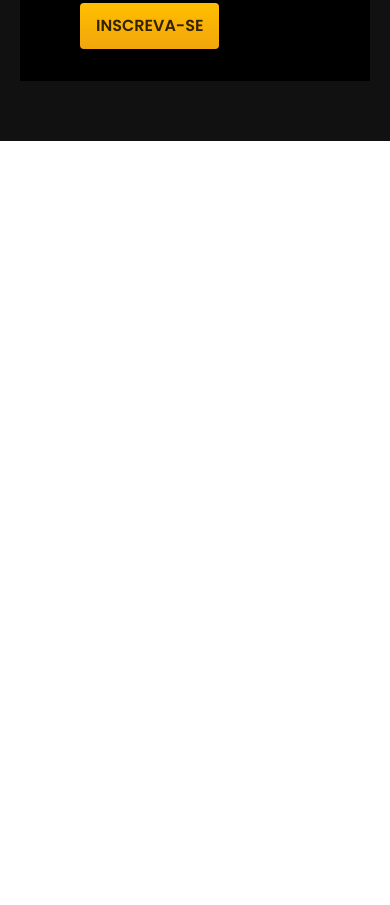
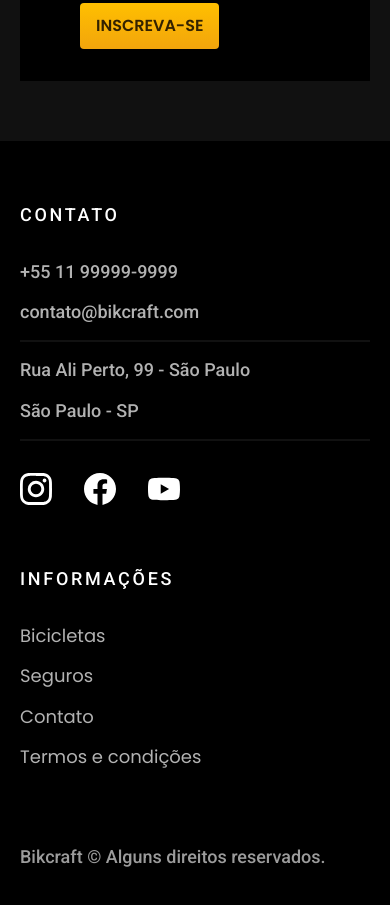
Before and after one commit to lslarocca/bikcraft-2.0, a plain HTML site: page index.html in a window 390 px wide. Shown: the part 4171-5076 px from the top of the page. Before the commit the page ends 4912 px from the top, so only its background shows below. Drawn offline with Linux system fonts and the light colour scheme.

Commit message:
criacao do footer e ajustes de responsividade - index finalizado

```diff
--- /dev/null
+++ b/css/global/footer.css
@@ -0,0 +1,67 @@
+.footer-bg {
+  background-color: var(--cor-12);
+}
+
+.footer {
+  display: grid;
+  grid-template-columns: 3fr 5fr 4fr;
+  gap: 40px;
+  padding-top: 60px;
+  padding-bottom: 60px;
+}
+
+.footer h3 {
+  margin-bottom: 32px;
+}
+
+.footer-contato ul {
+  margin-bottom: 32px;
+}
+
+.footer-contato li:nth-child(even):after {
+  content: "";
+  display: block;
+  max-width: 360px;
+  height: 2px;
+  background: var(--cor-11);
+  margin-top: 16px;
+}
+
+.footer li {
+  margin-bottom: 16px;
+}
+
+.footer-redes {
+  display: flex;
+  gap: 32px;
+}
+
+.footer a:hover {
+  color: var(--cor-0);
+}
+
+.footer-copy {
+  grid-column: 1/-1;
+  margin-top: 40px;
+}
+
+@media (max-width:800px ) {
+  .footer > img {
+    display: none;
+  }
+
+  .footer {
+    grid-template-columns: 1fr 1fr;
+  }
+}
+
+@media (max-width:600px ) {
+  .footer {
+    grid-template-columns: 1fr;
+    gap: 60px;
+  }
+
+  .footer-copy {
+    margin-top: 0px;
+  }
+}
--- a/css/global/global.css
+++ b/css/global/global.css
@@ -2,7 +2,6 @@ body {
   margin: 0px;
   font-family: Arial, Helvetica, sans-serif;
   color: #111111;
-  padding-bottom: 600px;
 }
 
 h1,
--- a/css/style.css
+++ b/css/style.css
@@ -3,6 +3,7 @@
 @import "./utilidades/cores.css";
 
 @import "./global/header.css";
+@import "./global/footer.css";
 
 /* Utilidades */
 @import "./utilidades/componentes.css";
--- a/index.html
+++ b/index.html
@@ -164,6 +164,48 @@
     </div>
   </article>
 
+  <footer class="footer-bg">
+    <div class="footer container">
+      <img src="./img/bikcraft.svg" alt="Bikcraft">
+
+      <div class="footer-contato">
+        <h3 class="font-2-l-b cor-0">Contato</h3>
+
+        <ul class="font-2-m cor-5">
+          <li><a href="tel:+5511999999999">+55 11 99999-9999</a></li>
+          <li><a href="mailto:contato@bikcraft.com">contato@bikcraft.com</a></li>
+          <li>Rua Ali Perto, 99 - São Paulo</li>
+          <li>São Paulo - SP</li>
+        </ul>
+
+        <div class="footer-redes">
+          <a href="./">
+            <img src="./img/redes/instagram.svg" alt="Instagram">
+          </a>
+          <a href="./">
+            <img src="./img/redes/facebook.svg" alt="Facebook">
+          </a>
+          <a href="./">
+            <img src="./img/redes/youtube.svg" alt="Youtube">
+          </a>
+        </div>
+      </div>
+
+      <div class="footer-informacoes">
+        <h3 class="font-2-l-b cor-0">Informações</h3>
+
+        <nav>
+          <ul class="font-1-m cor-5">
+            <li><a href="./bicicletas.html">Bicicletas</a></li>
+            <li><a href="./seguros.html">Seguros</a></li>
+            <li><a href="./contato.html">Contato</a></li>
+            <li><a href="./termos.html">Termos e condições</a></li>
+          </ul>
+        </nav>
+      </div>
+      <p class="footer-copy font-2-m cor-6">Bikcraft © Alguns direitos reservados.</p>
+    </div>
+  </footer>
 </body>
 
 </html>
```
